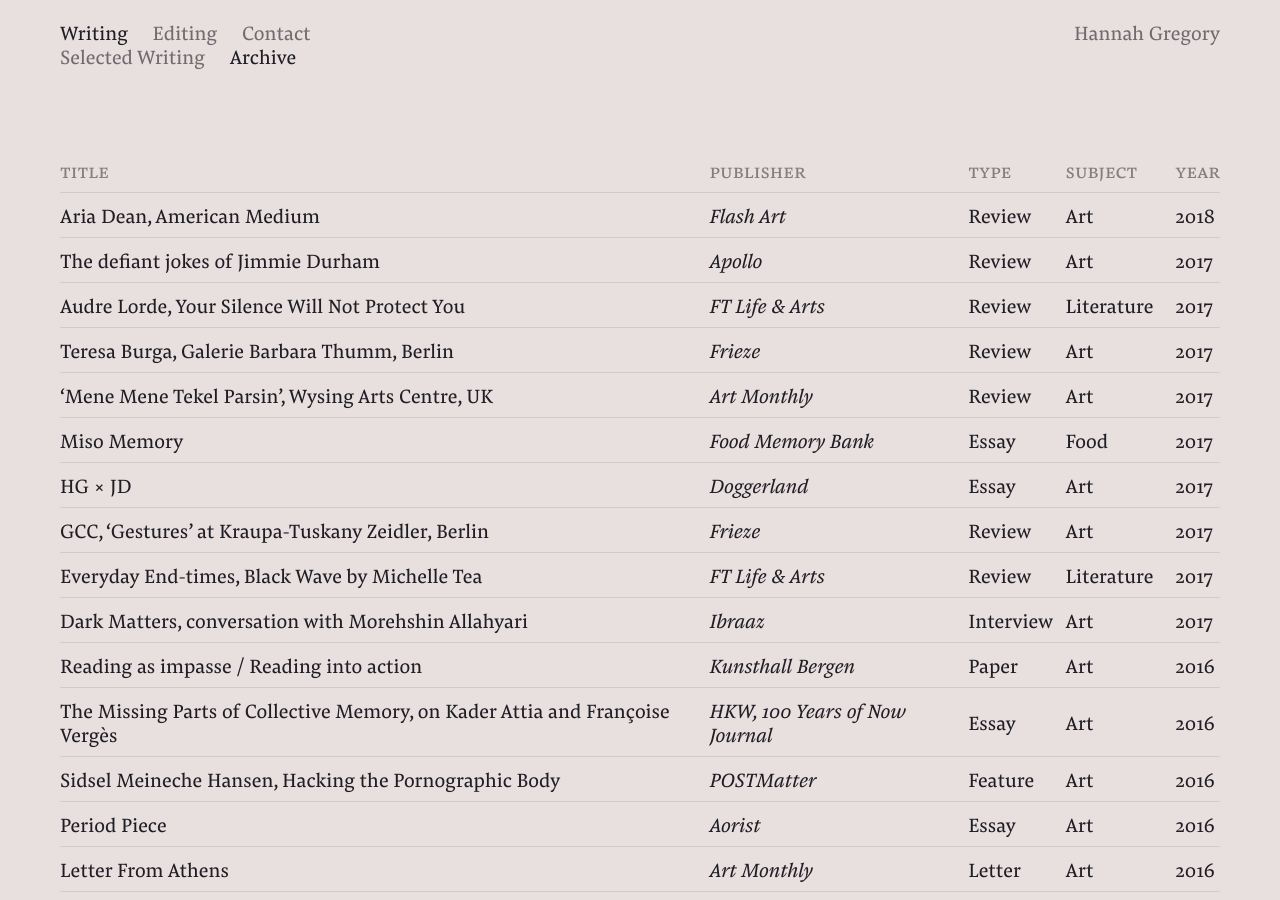
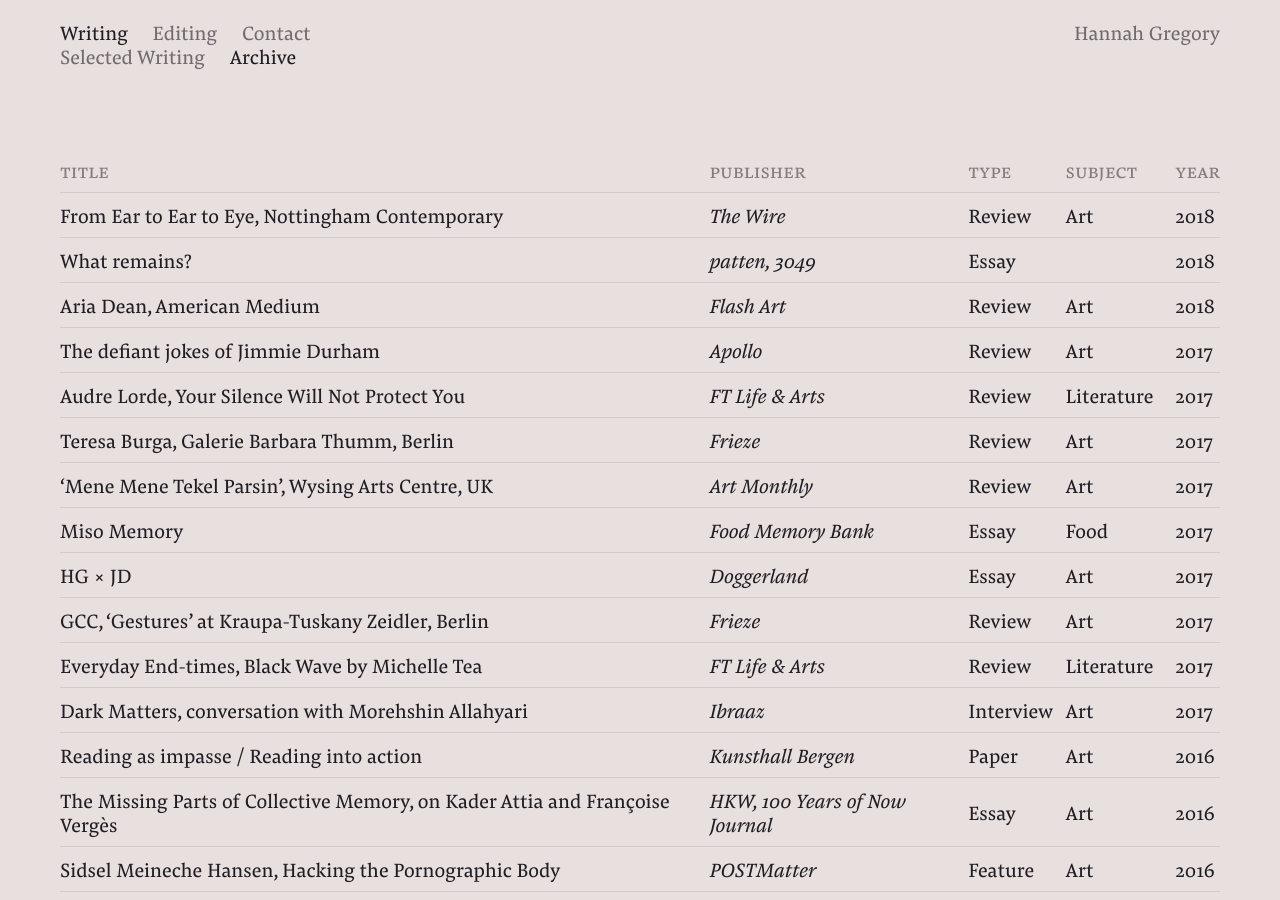
Before and after one commit to hg-site/hg-site.github.io, a Jekyll site: the page built from archive/index.markdown, in a window 1280 px wide and 900 px high. Built offline with Jekyll 4.4.1, drawn with Linux system fonts in a browser that asks for light colours.

Commit message:
Updated Index

```diff
--- a/archive/index.markdown
+++ b/archive/index.markdown
@@ -15,6 +15,22 @@
 </tr>
 </thead>
 <tbody class="list">
+
+<tr data-href="https://www.thewire.co.uk/issues/409">
+	<td class="title">From Ear to Ear to Eye, Nottingham Contemporary</td>
+	<td class="publisher">The Wire</td>
+	<td class="type">Review</td>
+	<td class="subject">Art</td>
+	<td class="year">2018</td>
+</tr>
+
+<tr data-href="https://issuu.com/555-5555/docs/patten-3049">
+	<td class="title">What remains?</td>
+	<td class="publisher">patten, 3049</td>
+	<td class="type">Essay</td>
+	<td class=Life></td>
+	<td class="year">2018</td>
+</tr>
 
 <tr data-href="https://www.flashartonline.com/issue/318-january-february-2018/">
 	<td class="title">Aria Dean, American Medium</td>
```
